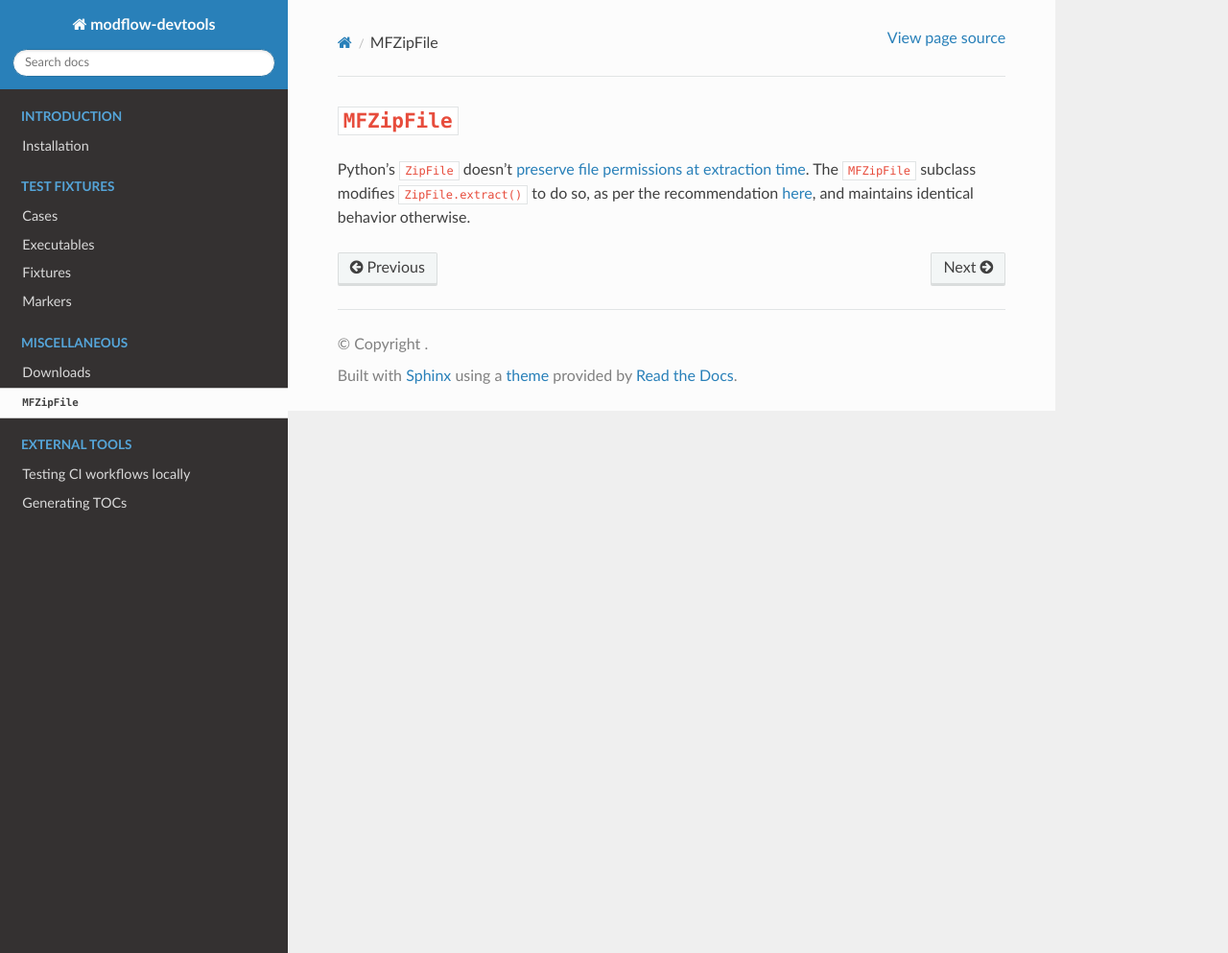
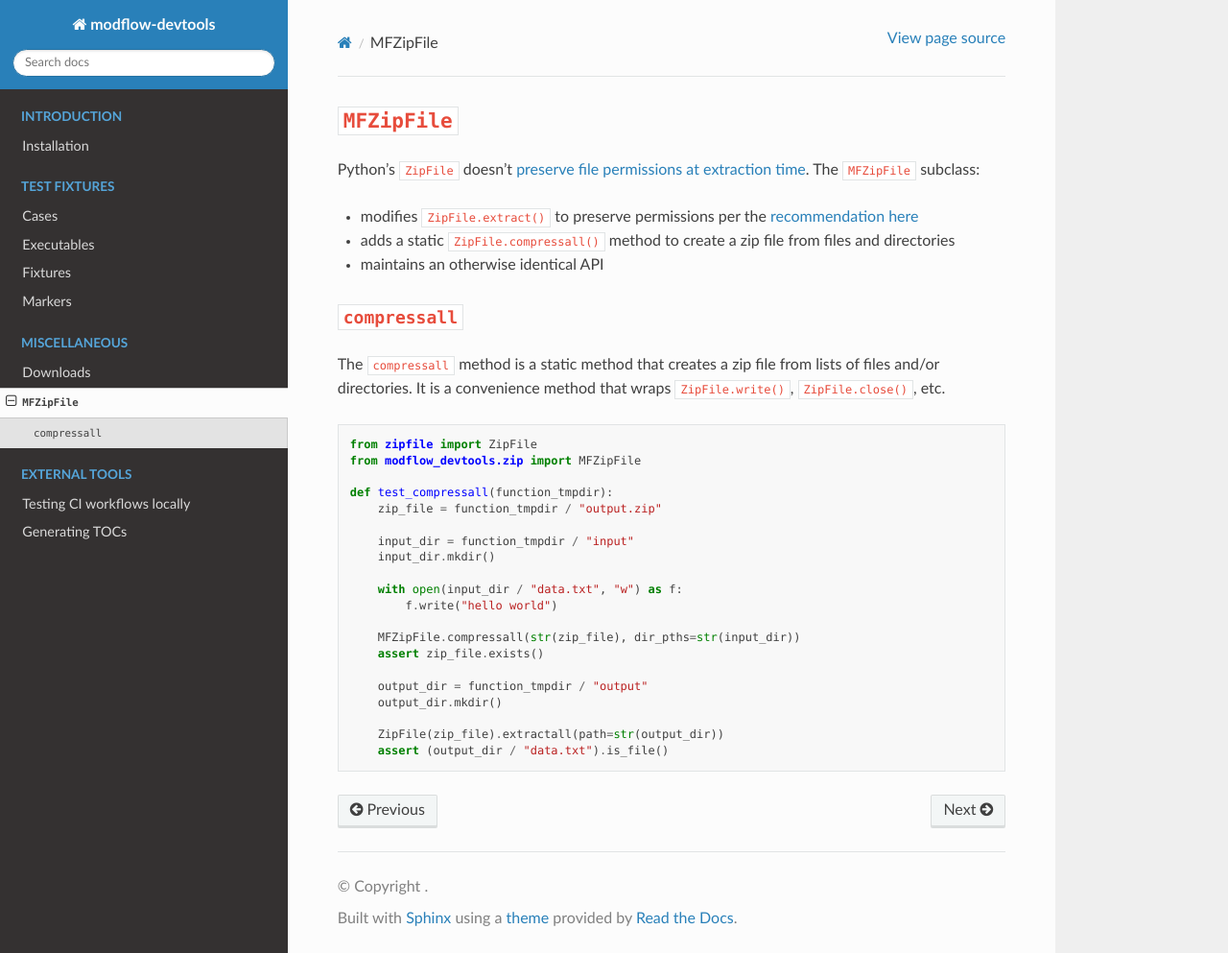
Before and after one commit to MODFLOW-USGS/modflow-devtools, a Sphinx documentation site: the page built from docs/md/zip.md, in a window 1280 px wide and 993 px high. Shown: the whole window at 96% size. Built offline with Sphinx 7.4.7 and the Read the Docs theme 2.0.0, drawn with Linux system fonts in a browser that asks for light colours.

Commit message:
test(MFZipFile): add tests for MFZipFile, update docs (#64)

````diff
--- a/docs/md/zip.md
+++ b/docs/md/zip.md
@@ -1,3 +1,34 @@
 # `MFZipFile`
 
-Python's [`ZipFile`](https://docs.python.org/3/library/zipfile.html) doesn't [preserve file permissions at extraction time](https://bugs.python.org/issue15795). The `MFZipFile` subclass modifies `ZipFile.extract()` to do so, as per the recommendation [here](https://stackoverflow.com/questions/39296101/python-zipfile-removes-execute-permissions-from-binaries), and maintains identical behavior otherwise.
+Python's [`ZipFile`](https://docs.python.org/3/library/zipfile.html) doesn't [preserve file permissions at extraction time](https://bugs.python.org/issue15795). The `MFZipFile` subclass:
+
+- modifies `ZipFile.extract()` to preserve permissions per the [recommendation here](https://stackoverflow.com/questions/39296101/python-zipfile-removes-execute-permissions-from-binaries)
+- adds a static `ZipFile.compressall()` method to create a zip file from files and directories
+- maintains an otherwise identical API
+
+## `compressall`
+
+The `compressall` method is a static method that creates a zip file from lists of files and/or directories. It is a convenience method that wraps `ZipFile.write()`, `ZipFile.close()`, etc.
+
+```python
+from zipfile import ZipFile
+from modflow_devtools.zip import MFZipFile
+
+def test_compressall(function_tmpdir):
+    zip_file = function_tmpdir / "output.zip"
+
+    input_dir = function_tmpdir / "input"
+    input_dir.mkdir()
+
+    with open(input_dir / "data.txt", "w") as f:
+        f.write("hello world")
+
+    MFZipFile.compressall(str(zip_file), dir_pths=str(input_dir))
+    assert zip_file.exists()
+
+    output_dir = function_tmpdir / "output"
+    output_dir.mkdir()
+
+    ZipFile(zip_file).extractall(path=str(output_dir))
+    assert (output_dir / "data.txt").is_file()
+```
````
Also changed, not shown: 1 other file.
